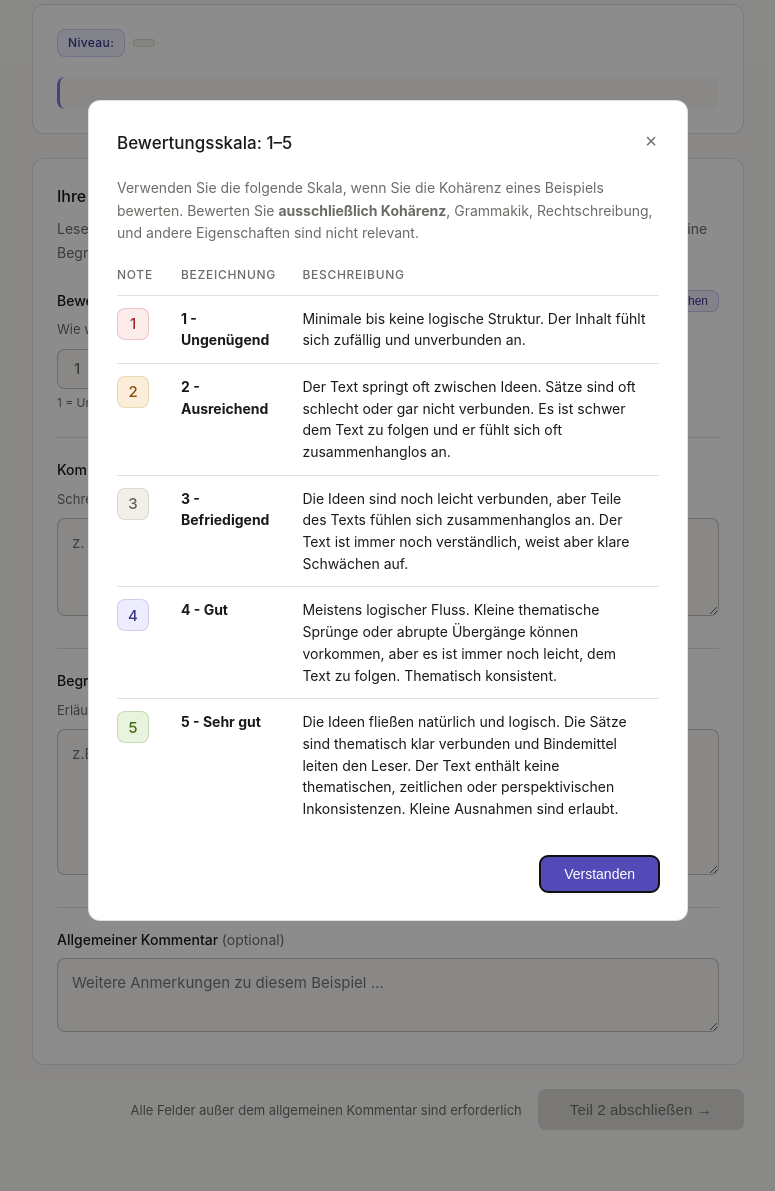
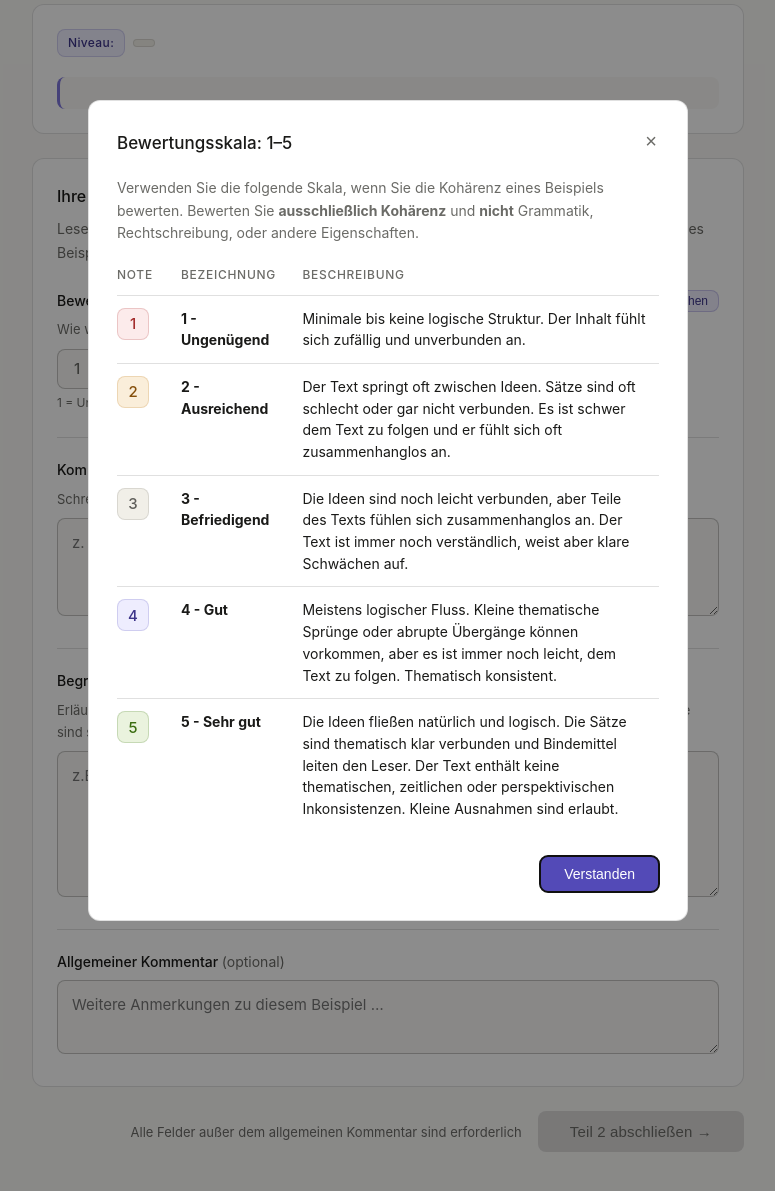
Before and after one commit to daniel-geiss/MA-Umfrage, a Flask app: template templates/annotate.html in a window 1280 px wide. Shown: the part 191-1382 px from the top of the page, without its empty margins (252-1027 px from the left). Run offline with Flask 3, Linux system fonts and the light colour scheme; the template is opened without the code that fills it, so the values that code supplies are empty; parts of the project's set-up code (start-up, migrations or seed data) failed here and were passed over.

Commit message:
made some sections clearer, fokus more on coherence

```diff
--- a/templates/annotate.html
+++ b/templates/annotate.html
@@ -221,7 +221,7 @@ textarea:focus { outline: none; border-color: var(--accent-mid); }
     </div>
     <p class="modal-intro">
       Verwenden Sie die folgende Skala, wenn Sie die Kohärenz eines Beispiels bewerten.
-      Bewerten Sie <strong>ausschließlich Kohärenz</strong>, Grammakik, Rechtschreibung, und andere Eigenschaften sind nicht relevant.
+      Bewerten Sie <strong>ausschließlich Kohärenz</strong> und <strong>nicht</strong> Grammatik, Rechtschreibung, oder andere Eigenschaften.
     </p>
     <table class="rubric-table">
       <thead>
@@ -286,7 +286,7 @@ textarea:focus { outline: none; border-color: var(--accent-mid); }
 
   <div class="annotation-section">
     <h3>Ihre Annotation</h3>
-    <p class="section-desc">Lesen Sie das obige Beispiel und vergeben Sie eine eigene Bewertung, einen Kommentar und eine Begründung.</p>
+    <p class="section-desc">Lesen Sie das obige Beispiel und suchen sie die Note aus der Skala aus, welche die Kohärenz des Beispiels am besten beschreibt.</p>
 
     <div class="field-group">
       <div class="grading-label-row">
@@ -300,7 +300,7 @@ textarea:focus { outline: none; border-color: var(--accent-mid); }
           Bewertungsskala ansehen
         </button>
       </div>
-      <span class="field-hint">Wie würden Sie dieses Beispiel insgesamt bewerten?</span>
+      <span class="field-hint">Wie würden Sie die Kohärenz dieses Beispiels bewerten?</span>
       <div class="star-group" role="radiogroup" aria-label="Beispiel bewerten">
         {% for i in range(1, 6) %}
         <input type="radio" name="grading" id="gr_{{ i }}" value="{{ i }}" required>
@@ -322,7 +322,7 @@ textarea:focus { outline: none; border-color: var(--accent-mid); }
 
     <div class="field-group">
       <label for="reasoning">Begründung</label>
-      <span class="field-hint">Erläutern Sie Ihre Bewertung Schritt für Schritt. Was hindert / fördert die Kohärenz in dem Beispiel? </span>
+      <span class="field-hint">Erläutern Sie Ihre Bewertung Schritt für Schritt. Was hindert / fördert die Kohärenz in dem Beispiel? Wie sind sie zu Iherer Bewertung gekommen? </span>
       <textarea name="reasoning" id="reasoning" rows="5" placeholder="z.B. Besonders ausslag gebend für die Note war... " required></textarea>
     </div>
 
--- a/templates/index.html
+++ b/templates/index.html
@@ -177,7 +177,7 @@ Kohärenz ist eine sehr subjektive Eigenschaft, und es ist nicht einfach überha
       </div>
       <span class="status-badge {{ p1_status }}">{{ p1_label }}</span>
     </div>
-    <p class="part-desc">Jedes Beispiel enthält eine vorgegebene Bewertung, einen Kommentar und eine Begründung. Ihre Aufgabe ist es, jedes Element auf einer Skala von 1–5 einzuschätzen.</p>
+    <p class="part-desc">Jedes Beispiel enthält eine vorgegebene Kohärenz-Bewertung, einen Kommentar und eine Begründung. Ihre Aufgabe ist es, jedes Element auf einer Skala von 1–5 einzuschätzen.</p>
     <div class="progress-wrap">
       <div class="progress-row">
         <span class="progress-count">{{ p1_done }} von {{ p1_total }} abgeschlossen</span>
@@ -215,7 +215,7 @@ Kohärenz ist eine sehr subjektive Eigenschaft, und es ist nicht einfach überha
       </div>
       <span class="status-badge {{ p2_status }}">{{ p2_label }}</span>
     </div>
-    <p class="part-desc">Für jedes Beispiel vergeben Sie selbst eine Bewertung, schreiben einen kurzen Kommentar und formulieren eine Begründung für Ihre Entscheidung.</p>
+    <p class="part-desc">Für jedes Beispiel Bewerten sie Kohärenz selbst, schreiben einen kurzen Kommentar und formulieren eine Begründung für Ihre Entscheidung.</p>
     <div class="progress-wrap">
       <div class="progress-row">
         <span class="progress-count">{{ p2_done }} von {{ p2_total }} abgeschlossen</span>
--- a/templates/survey.html
+++ b/templates/survey.html
@@ -346,7 +346,7 @@ textarea:focus { outline: none; border-color: var(--accent-mid); }
           <tr>
             <td><span class="crit-label crit-grading">Bewertung</span></td>
             <td>Die automatisch vergebene Kohärenz-Note (1–5) für das Beispiel</td>
-            <td>Ist die Bewertung angemessen, vertretbar oder unangebracht?</td>
+            <td>Ist die Bewertung de Kohärenz angemessen, vertretbar oder unangebracht?</td>
           </tr>
           <tr>
             <td><span class="crit-label crit-comment">Kommentar</span></td>
@@ -533,7 +533,7 @@ Given the topic consistency (Egypt/Germany regional disparity) and the logical p
     </div>
 
     <div class="rating-group">
-      <label for="rating_grading">Bewertung <span class="sublabel">Wie treffend ist die Bewertung dieses Beispiels?</span></label>
+      <label for="rating_grading">Bewertung <span class="sublabel">Wie treffend ist die Bewertung der Kohärenz dieses Beispiels?</span></label>
       <select name="rating_grading" id="rating_grading" class="rating-select" required>
         <option value="">— Bitte auswählen —</option>
         <option value="Sehr angemessen">Sehr angemessen</option>
```
